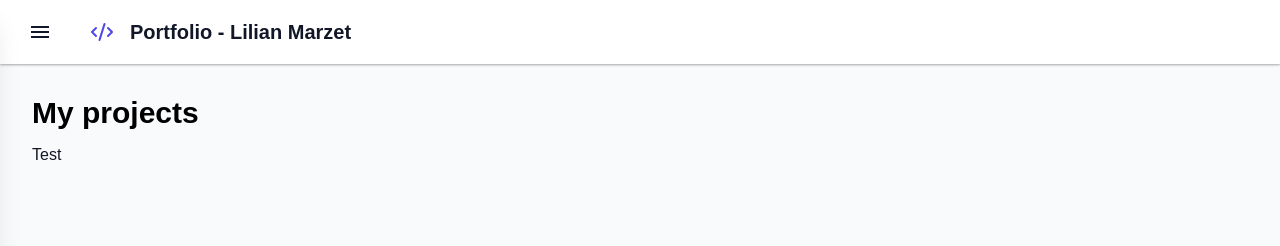
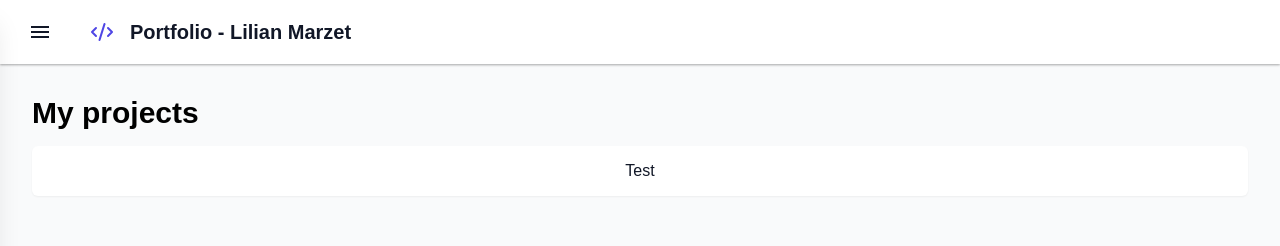
Before and after one commit to LilianMrzt/portfolio-react, a React (Create React App) app: page /projects in a window 1280 px wide. Shown: the top 246 px of the page. Built offline with nearby package versions, Linux system fonts and the light colour scheme.

Commit message:
[FEAT] Creation de composants pour les sections et d'un composant Card

```diff
--- /dev/null
+++ b/src/interfaces/components/common/CardProps.ts
@@ -0,0 +1,5 @@
+import { type ReactNode } from 'react'
+
+export interface CardProps {
+    children: ReactNode
+}
--- /dev/null
+++ b/src/ui/components/blocs/views/landing-screen/AboutMeSection.tsx
@@ -0,0 +1,21 @@
+import React, { type ReactNode } from 'react'
+import Section from '@components/common/layout/Section'
+import Text from '@components/common/text/Text'
+import Card from '@components/common/Card'
+
+const AboutMeSection = (): ReactNode => {
+    return (
+        <Section
+            label={'About me'}
+            id={'about-me-section'}
+        >
+            <Card>
+                <Text>
+                   Test
+                </Text>
+            </Card>
+        </Section>
+    )
+}
+
+export default AboutMeSection
--- /dev/null
+++ b/src/ui/components/blocs/views/landing-screen/ContactMeSection.tsx
@@ -0,0 +1,21 @@
+import React, { type ReactNode } from 'react'
+import Section from '@components/common/layout/Section'
+import Text from '@components/common/text/Text'
+import Card from '@components/common/Card'
+
+const ContactMeSection = (): ReactNode => {
+    return (
+        <Section
+            label={'Get in touch'}
+            id={'contact-me-section'}
+        >
+            <Card>
+                <Text>
+                    Test
+                </Text>
+            </Card>
+        </Section>
+    )
+}
+
+export default ContactMeSection
--- /dev/null
+++ b/src/ui/components/blocs/views/landing-screen/MyProjectsLandingScreenSection.tsx
@@ -0,0 +1,21 @@
+import React, { type ReactNode } from 'react'
+import Section from '@components/common/layout/Section'
+import Text from '@components/common/text/Text'
+import Card from '@components/common/Card'
+
+const MyProjectsLandingScreenSection = (): ReactNode => {
+    return (
+        <Section
+            label={'My projects'}
+            id={'my-projects-section'}
+        >
+            <Card>
+                <Text>
+                    Test
+                </Text>
+            </Card>
+        </Section>
+    )
+}
+
+export default MyProjectsLandingScreenSection
--- /dev/null
+++ b/src/ui/components/blocs/views/landing-screen/SkillsSection.tsx
@@ -0,0 +1,21 @@
+import React, { type ReactNode } from 'react'
+import Section from '@components/common/layout/Section'
+import Text from '@components/common/text/Text'
+import Card from '@components/common/Card'
+
+const SkillsSection = (): ReactNode => {
+    return (
+        <Section
+            label={'Skills'}
+            id={'skill-section'}
+        >
+            <Card>
+                <Text>
+                    Test
+                </Text>
+            </Card>
+        </Section>
+    )
+}
+
+export default SkillsSection
--- /dev/null
+++ b/src/ui/components/blocs/views/landing-screen/TestimonialsSection.tsx
@@ -0,0 +1,21 @@
+import React, { type ReactNode } from 'react'
+import Section from '@components/common/layout/Section'
+import Text from '@components/common/text/Text'
+import Card from '@components/common/Card'
+
+const TestimonialsSection = (): ReactNode => {
+    return (
+        <Section
+            label={'What people say'}
+            id={'testimonials-section'}
+        >
+            <Card>
+                <Text>
+                    Test
+                </Text>
+            </Card>
+        </Section>
+    )
+}
+
+export default TestimonialsSection
--- /dev/null
+++ b/src/ui/components/blocs/views/projects-screen/MyProjectsProjectsScreenSection.tsx
@@ -0,0 +1,21 @@
+import React, { type ReactNode } from 'react'
+import Section from '@components/common/layout/Section'
+import Text from '@components/common/text/Text'
+import Card from '@components/common/Card'
+
+const MyProjectsProjectsScreenSection = (): ReactNode => {
+    return (
+        <Section
+            label={'My projects'}
+            id={'my-projects-section'}
+        >
+            <Card>
+                <Text>
+        Test
+                </Text>
+            </Card>
+        </Section>
+    )
+}
+
+export default MyProjectsProjectsScreenSection
--- /dev/null
+++ b/src/ui/components/common/Card.tsx
@@ -0,0 +1,19 @@
+import React, { type FC, type ReactNode } from 'react'
+import './card.css'
+import { type CardProps } from '@interfaces/components/common/CardProps'
+import Column from '@components/common/layout/Column'
+
+const Card: FC<CardProps> = ({
+    children
+}): ReactNode => {
+    return (
+        <Column
+            className={'card'}
+            padding={16}
+        >
+            {children}
+        </Column>
+    )
+}
+
+export default Card
--- /dev/null
+++ b/src/ui/components/common/card.css
@@ -0,0 +1,5 @@
+.card {
+    background-color: var(--surface);
+    border-radius: 6px;
+    box-shadow: rgba(0, 0, 0, 0.05) 0 1px 2px 0;
+}
--- a/src/ui/views/LandingScreen.tsx
+++ b/src/ui/views/LandingScreen.tsx
@@ -1,53 +1,21 @@
 import React, { type ReactNode } from 'react'
-import Text from '@components/common/text/Text'
-import Section from '@components/common/layout/Section'
 import Screen from '@components/common/layout/Screen'
 import InitialSection from '@components/blocs/views/landing-screen/InitialSection'
+import AboutMeSection from '@components/blocs/views/landing-screen/AboutMeSection'
+import ContactMeSection from '@components/blocs/views/landing-screen/ContactMeSection'
+import MyProjectsLandingScreenSection from '@components/blocs/views/landing-screen/MyProjectsLandingScreenSection'
+import SkillsSection from '@components/blocs/views/landing-screen/SkillsSection'
+import TestimonialsSection from '@components/blocs/views/landing-screen/TestimonialsSection'
 
 const LandingScreen = (): ReactNode => {
     return (
         <Screen>
             <InitialSection/>
-            <Section
-                label={'About me'}
-                id={'about-me-section'}
-            >
-                <Text>
-                    Test
-                </Text>
-            </Section>
-            <Section
-                label={'Skills'}
-                id={'skill-section'}
-            >
-                <Text>
-                    Test
-                </Text>
-            </Section>
-            <Section
-                label={'My projects'}
-                id={'my-projects-section'}
-            >
-                <Text>
-                    Test
-                </Text>
-            </Section>
-            <Section
-                label={'What people say'}
-                id={'testimonials-section'}
-            >
-                <Text>
-                    Test
-                </Text>
-            </Section>
-            <Section
-                label={'Get in touch'}
-                id={'contact-me-section'}
-            >
-                <Text>
-                    Test
-                </Text>
-            </Section>
+            <AboutMeSection/>
+            <SkillsSection/>
+            <MyProjectsLandingScreenSection/>
+            <TestimonialsSection/>
+            <ContactMeSection/>
         </Screen>
     )
 }
--- a/src/ui/views/ProjectsScreen.tsx
+++ b/src/ui/views/ProjectsScreen.tsx
@@ -1,19 +1,11 @@
 import React, { type ReactNode } from 'react'
-import Text from '@components/common/text/Text'
-import Section from '@components/common/layout/Section'
 import Screen from '@components/common/layout/Screen'
+import MyProjectsProjectsScreenSection from '@components/blocs/views/projects-screen/MyProjectsProjectsScreenSection'
 
 const ProjectsScreen = (): ReactNode => {
     return (
         <Screen>
-            <Section
-                label={'My projects'}
-                id={'my-projects-section'}
-            >
-                <Text>
-                    Test
-                </Text>
-            </Section>
+            <MyProjectsProjectsScreenSection/>
         </Screen>
     )
 }
```
